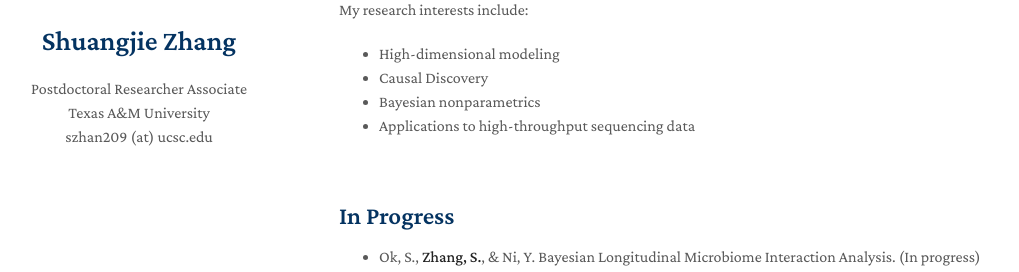
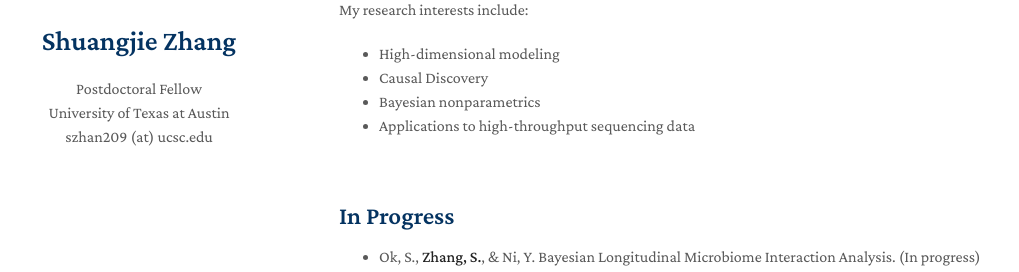
Before and after one commit to shuang-jie/shuang-jie.github.io, a Jekyll site: the page built from index.md, in a window 1280 px wide. Shown: the part 250-522 px from the top of the page, without its empty margins (131-1150 px from the left). Built offline with Jekyll 4.4.1, drawn with Linux system fonts in a browser that asks for light colours; nearby versions of some CDN libraries; a style sheet for code colours, icons or effects is not loaded.

Commit message:
Update _config.yml

```diff
--- a/_config.yml
+++ b/_config.yml
@@ -1,6 +1,6 @@
 title: Shuangjie Zhang
-position: Postdoctoral Researcher Associate
-affiliation: Texas A&M University
+position: Postdoctoral Fellow
+affiliation: University of Texas at Austin
 email: szhan209 (at) ucsc.edu
 keywords: minimal academic
 avatar: ./assets/img/Shuangjie-Zhang.jpg
```
